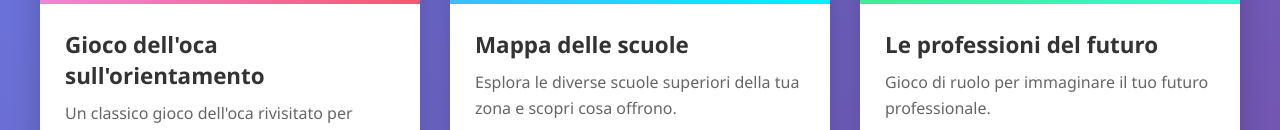
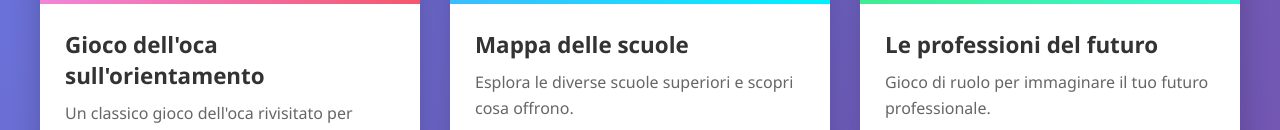
Before and after one commit to Frizza66/orientamento, a plain HTML site: page index.html in a window 1280 px wide. Shown: the part 653-783 px from the top of the page. Drawn offline with Linux system fonts and the light colour scheme.

Commit message:
Update index.html

```diff
--- a/index.html
+++ b/index.html
@@ -173,7 +173,7 @@
                 <div class="activity-cover cover-2"></div>
                 <div class="activity-info">
                     <h3>Mappa delle scuole</h3>
-                    <p>Esplora le diverse scuole superiori della tua zona e scopri cosa offrono.</p>
+                    <p>Esplora le diverse scuole superiori e scopri cosa offrono.</p>
                     <span class="activity-tag tag-activity">Attività</span>
                 </div>
             </a>
```
